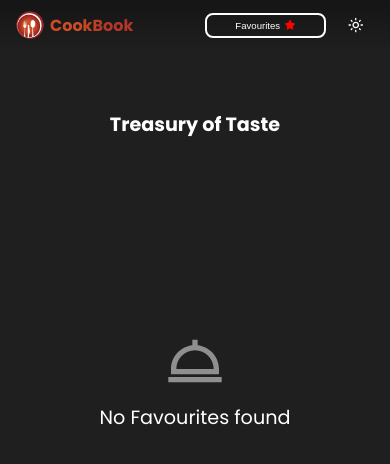
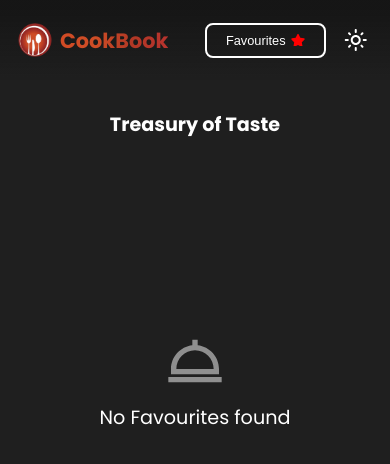
Before and after one commit to nareshkumarnandam/recipe-search-app, a React (Create React App) app: page /favourites in a window 390 px wide. Shown: the top 464 px of the page. Built offline with nearby package versions, Linux system fonts and the light colour scheme.

Commit message:
navbar css updated

```diff
--- a/src/components/Navbar/Style.css
+++ b/src/components/Navbar/Style.css
@@ -120,7 +120,7 @@
 
 @media (max-width: 500px) {
     .navbar{
-        height: 50px;
+        height: 80px;
         width: 100%;
         /* background-color: gray; */
         margin: 0;
@@ -137,7 +137,7 @@
       -webkit-backdrop-filter: blur(20px) saturate(160%) contrast(45%) brightness(140%); */
     }
     .darkNav{
-        height: 50px;
+        height: 80px;
         width: 100%;
         /* background-color: gray; */
         margin: 0;
@@ -169,11 +169,11 @@
     }
     .leftNav .logo{
         background: transparent;
-        width: 50px;
+        width: 60px;
         cursor: pointer;
     }
     .leftNav p{
-        font-size: 1rem;
+        font-size: 1.3rem;
         color: #CE4D26;
         font-weight: 700;
         background: linear-gradient(to right,#D14B25, #CE4D26, #B13825,#b8332e);
@@ -199,14 +199,14 @@
     }
     .rightNav .lightBtn{
         width: 80%;
-        height: 25px;
+        height: 35px;
         border-radius: 8px;
         border: 2px  solid rgb(255, 255, 255);
         color: rgb(255, 255, 255);
         outline: 0;
         background: transparent;
         cursor: pointer;
-        font-size: .6rem;
+        font-size: .8rem;
         font-weight: 520;
         text-align: center;
         display: flex;
@@ -218,18 +218,18 @@
         width: 20px;
         color: red;
         padding: 0;
-        margin: 0;
+        margin: 2px;
     }
     .rightNav .darkBtn{
         width: 80%;
-        height: 25px;
+        height: 35px;
         border-radius: 8px;
         border: 2px  solid rgb(255, 255, 255);
         color: rgb(255, 255, 255);
         outline: 0;
         background: transparent;
         cursor: pointer;
-        font-size: .6rem;
+        font-size: .8rem;
         font-weight: 520;
         text-align: center;
         display: flex;
@@ -238,11 +238,11 @@
         padding-left: 5px;
     }
     #modeBtn {
-        width: 20%;
-        font-size: 1rem;
+        width: 50%;
+        font-size: 1.2rem;
     }
     #modeBtn svg{
         width: 100%;
-        font-size: 1rem;
+        font-size: 1.5rem;
     }
 }
```
